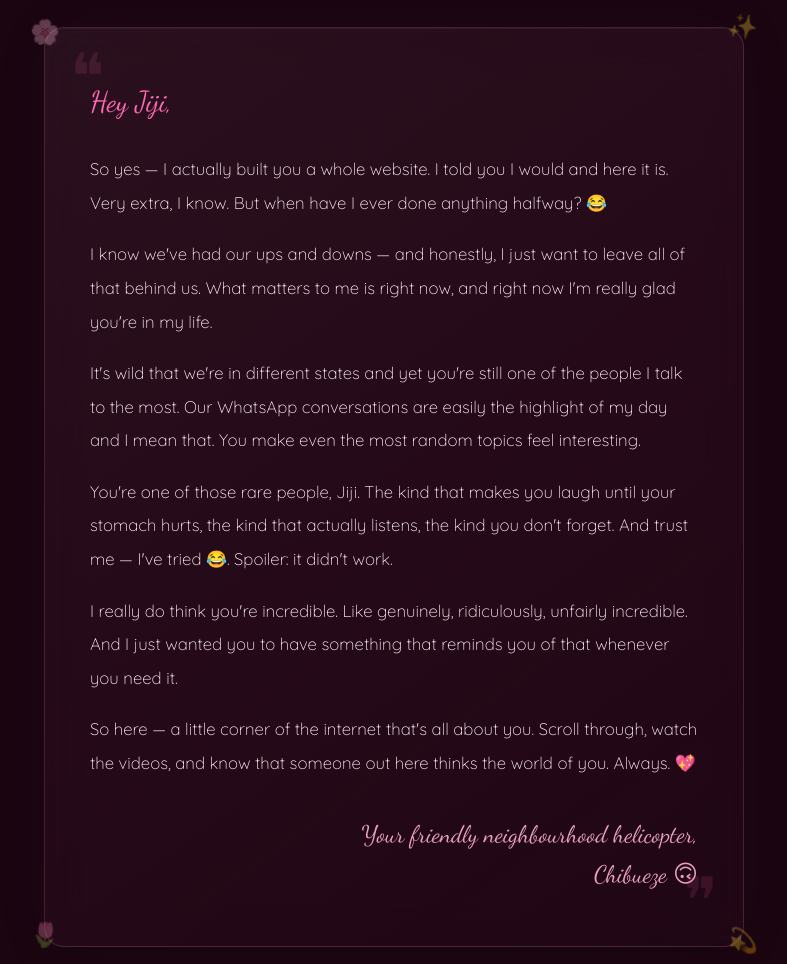
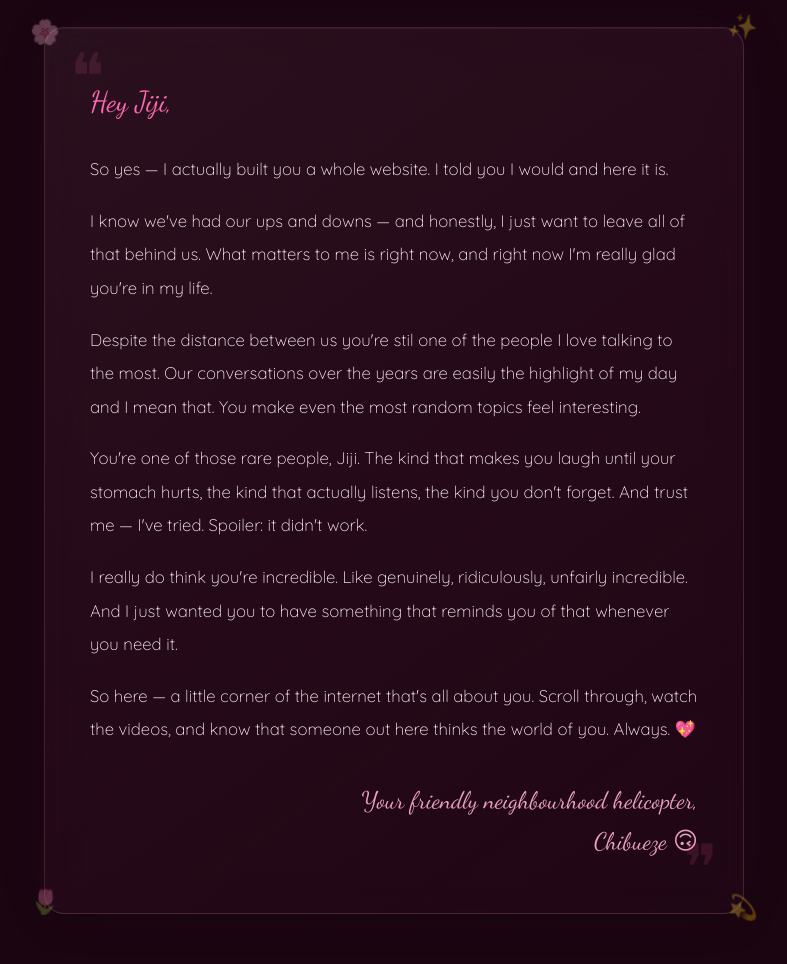
Before and after one commit to Blakkchibz/ninu, a plain HTML site: page index.html in a window 1280 px wide. Shown: the part 1018-1982 px from the top of the page, without its empty margins (246-1033 px from the left). Drawn offline with nearby package versions, Linux system fonts and the light colour scheme; a web font is replaced by a local one.

Commit message:
text fix

```diff
--- a/index.html
+++ b/index.html
@@ -50,8 +50,7 @@
       <div class="letter-body">
         <p>
           So yes — I actually built you a whole website. I told you I would
-          and here it is. Very extra, I know. But when have I ever done
-          anything halfway? 😂
+          and here it is.
         </p>
         <p>
           I know we've had our ups and downs — and honestly, I just want
@@ -59,15 +58,15 @@
           and right now I'm really glad you're in my life.
         </p>
         <p>
-          It's wild that we're in different states and yet you're still
-          one of the people I talk to the most. Our WhatsApp conversations
+          Despite the distance between us you're stil
+          one of the people I love talking to the most. Our conversations over the years
           are easily the highlight of my day and I mean that. You make
           even the most random topics feel interesting.
         </p>
         <p>
           You're one of those rare people, Jiji. The kind that makes
           you laugh until your stomach hurts, the kind that actually
-          listens, the kind you don't forget. And trust me — I've tried 😂.
+          listens, the kind you don't forget. And trust me — I've tried.
           Spoiler: it didn't work.
         </p>
         <p>
```
